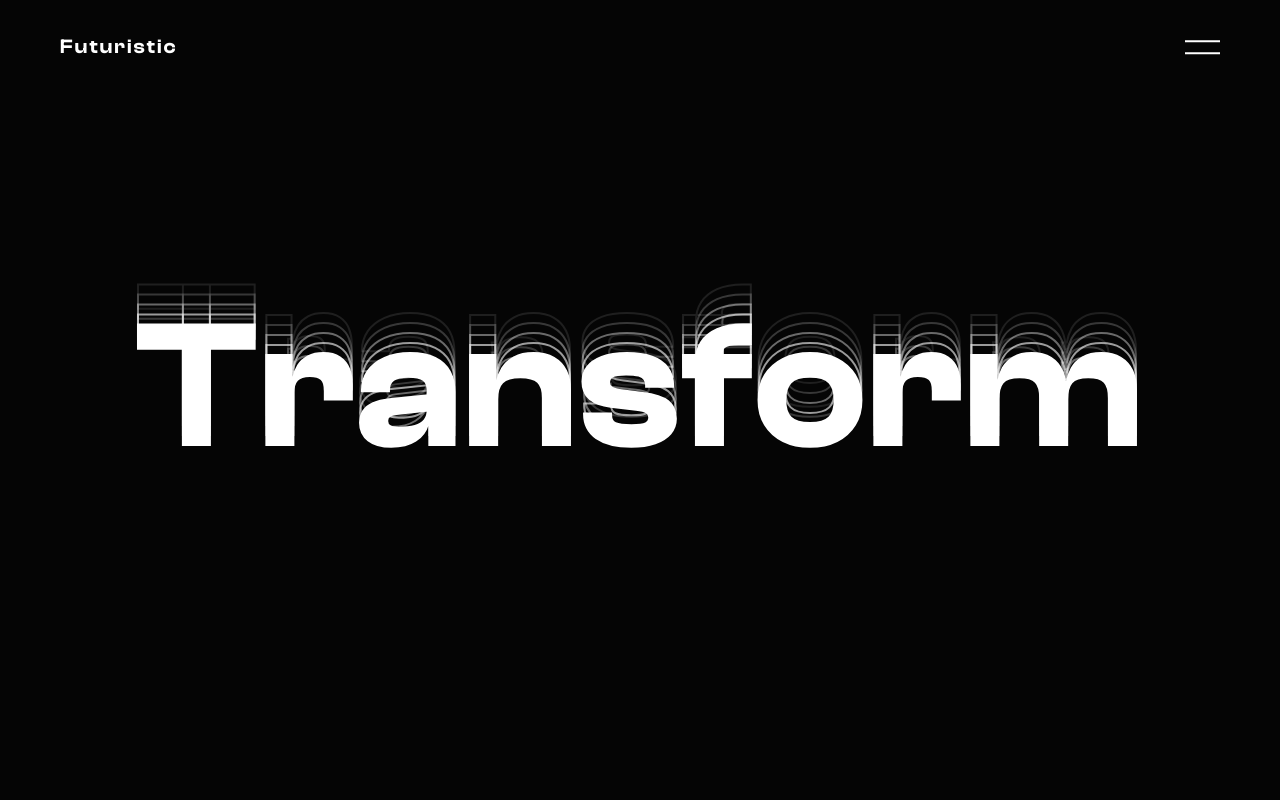
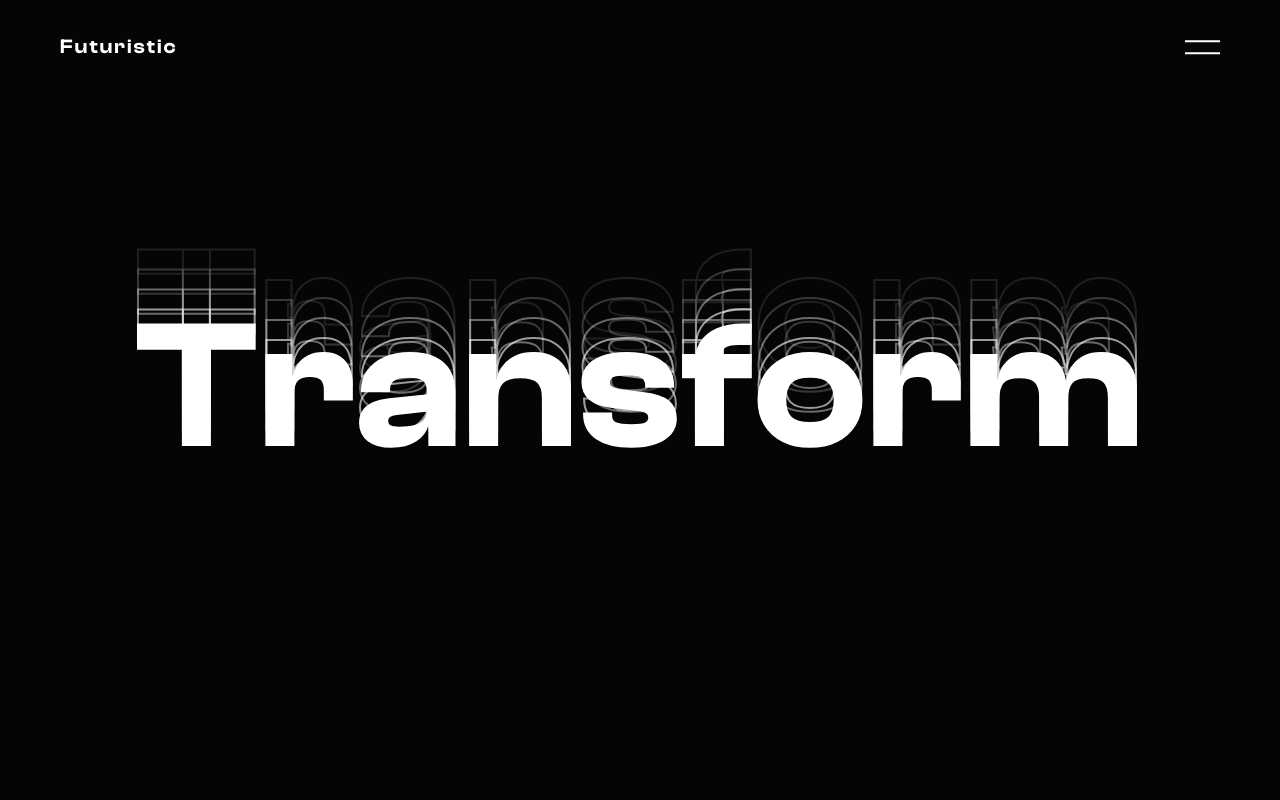
Before and after one commit to adnanhashmi09/futuristic, a Next.js app: page / in a window 1280 px wide. Shown: the top 800 px of the page. Built offline with nearby package versions, Linux system fonts and the light colour scheme.

Commit message:
strokes position increased

```diff
--- a/components/CallToAction.tsx
+++ b/components/CallToAction.tsx
@@ -5,7 +5,7 @@ function CallToAction(): JSX.Element {
       <p>
         <span>
           We’re here to <br />
-          meet &nbsp;
+          meet{" "}
         </span>
         your
         <br /> needs
--- a/styles/components/callToAction.module.scss
+++ b/styles/components/callToAction.module.scss
@@ -3,6 +3,7 @@
 @use "../utils/mixins" as *;
 
 .cta {
+  font-family: "Inter";
   background-color: $clr-accent;
   margin: 7rem 0 0 0;
   padding: 6rem 3rem;
--- a/styles/components/header.module.scss
+++ b/styles/components/header.module.scss
@@ -42,18 +42,31 @@
   svg:nth-of-type(2) {
     margin-top: -10px;
     opacity: 0.6;
+    @include media(">=mindesk") {
+      margin-top: -15px;
+    }
   }
 
   svg:nth-of-type(3) {
     margin-top: -20px;
     opacity: 0.4;
+    @include media(">=mindesk") {
+      margin-top: -35px;
+    }
   }
   svg:nth-of-type(4) {
     margin-top: -30px;
     opacity: 0.2;
+    @include media(">=mindesk") {
+      margin-top: -55px;
+    }
   }
   svg:nth-of-type(5) {
     margin-top: -40px;
     opacity: 0.1;
+
+    @include media(">=mindesk") {
+      margin-top: -75px;
+    }
   }
 }
```
